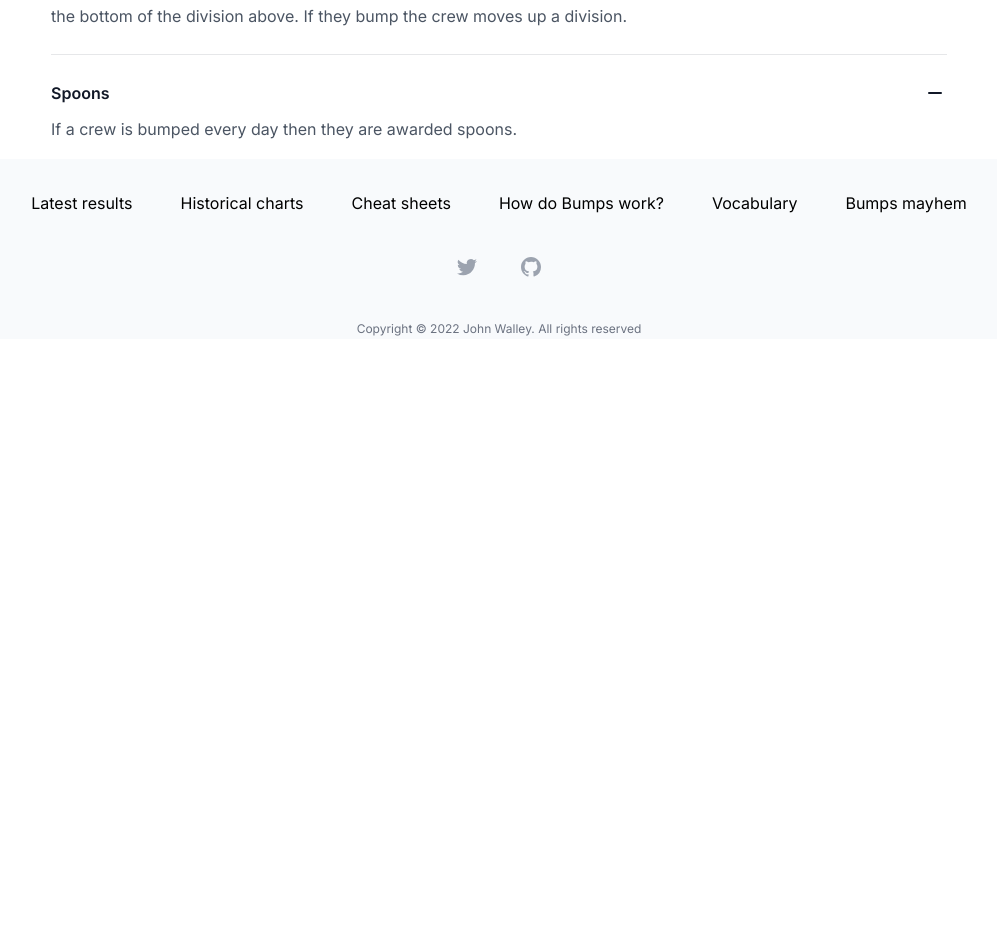
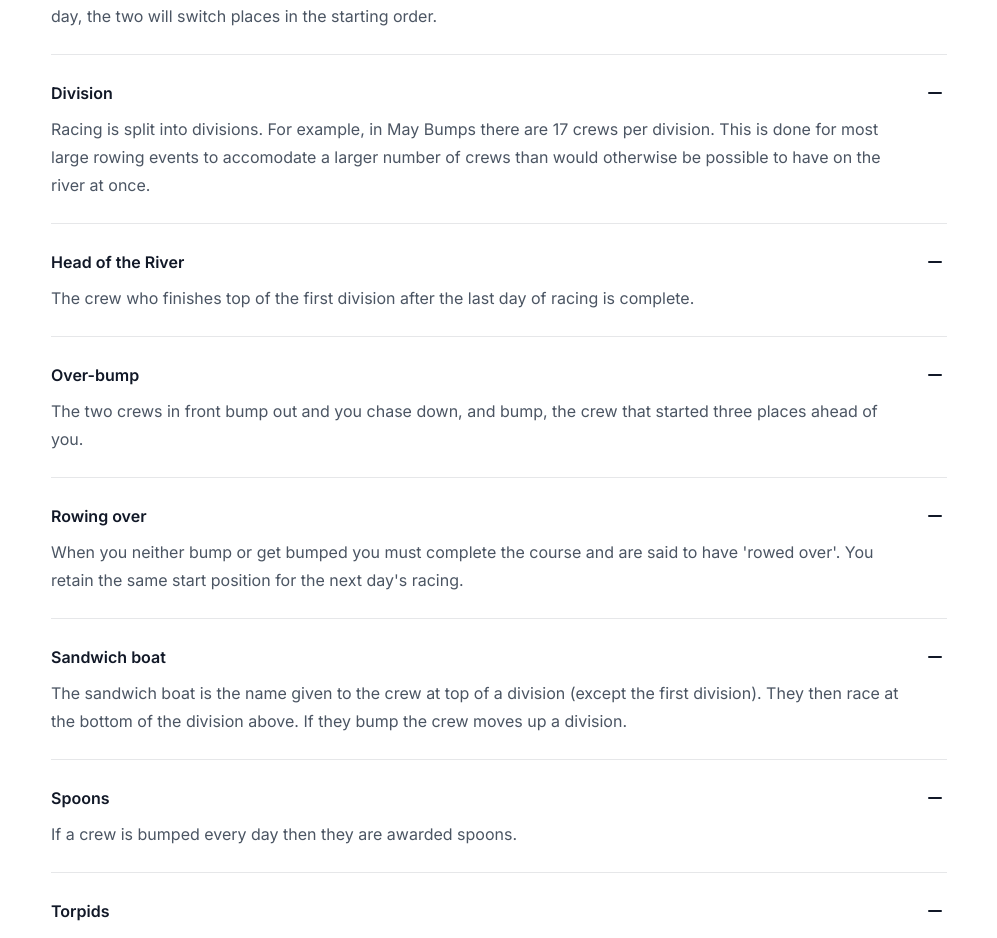
Before and after one commit to johnwalley/cambridgebumps.com, a Next.js app: page /vocabulary in a window 1280 px wide. Shown: the part 509-1447 px from the top of the page, without its empty margins (141-1138 px from the left). Before the commit the page ends 848 px from the top, so only its background shows below. Built offline with nearby package versions, Linux system fonts and the light colour scheme.

Commit message:
feat: add more vocab

```diff
--- a/src/pages/videos.jsx
+++ b/src/pages/videos.jsx
@@ -47,7 +47,7 @@ export default function Videos() {
   return (
     <>
       <Head>
-        <title>{`Rowing Mayhem: Crashes and Bumps Caught on Camera! - ${i18n.name} Bumps`}</title>
+        <title>{`Rowing mayhem: Crashes and Bumps Caught on Camera! - ${i18n.name} Bumps`}</title>
       </Head>
       <Header />
       <main>
@@ -55,7 +55,7 @@ export default function Videos() {
           <div className="mx-auto max-w-7xl px-6 py-2 sm:py-2 lg:px-8 lg:py-4">
             <div className="mx-auto">
               <h2 className="pb-4 text-2xl font-bold leading-10 tracking-tight text-gray-900">
-                Rowing Mayhem: Crashes and bumps caught on camera!
+                Rowing mayhem: Crashes and bumps caught on camera!
               </h2>
               <div className="grid grid-cols-1 gap-y-4 sm:grid-cols-2 sm:gap-x-6 sm:gap-y-10 lg:grid-cols-3 lg:gap-x-8">
                 {recordings.map((recording) => (
--- a/src/pages/vocabulary.jsx
+++ b/src/pages/vocabulary.jsx
@@ -14,10 +14,32 @@ const faqs = [
     answer: `If a crew bumps every day then they are awarded blades.`,
   },
   {
+    question: "Bank party",
+    answer: `People who cycle alongside a crew during the race. They offer encouragement and advice during the race, and usually help with getting the crew ready for the start.`,
+  },
+  {
     question: "Bump",
     answer: `A bump is awarded when a chasing boat either overtakes or makes contact with the boat in front.
 
 On the next day, the two will switch places in the starting order.`,
+  },
+  {
+    question: "Division",
+    answer: `Racing is split into divisions. For example, in May Bumps there are 17 crews per division.
+
+This is done for most large rowing events to accomodate a larger number of crews than would otherwise be possible to have on the river at once.`,
+  },
+  {
+    question: "Head of the River",
+    answer: `The crew who finishes top of the first division after the last day of racing is complete.`,
+  },
+  {
+    question: "Over-bump",
+    answer: `The two crews in front bump out and you chase down, and bump, the crew that started three places ahead of you.`,
+  },
+  {
+    question: "Rowing over",
+    answer: `When you neither bump or get bumped you must complete the course and are said to have 'rowed over'. You retain the same start position for the next day's racing.`,
   },
   {
     question: "Sandwich boat",
@@ -26,6 +48,12 @@ On the next day, the two will switch places in the starting order.`,
   {
     question: "Spoons",
     answer: `If a crew is bumped every day then they are awarded spoons.`,
+  },
+  {
+    question: "Torpids",
+    answer: `Torpids is one of two bumps races held annually by Oxford University around the start of March.
+
+    The rules around bumping are unusual in that once a bump has taken place, the crew whose boat was bumped has to continue racing (and is liable to be bumped again) whilst the bumping crew moves to the side. This can lead to a crew moving down several places during a day's racing`,
   },
 ];
 
```
